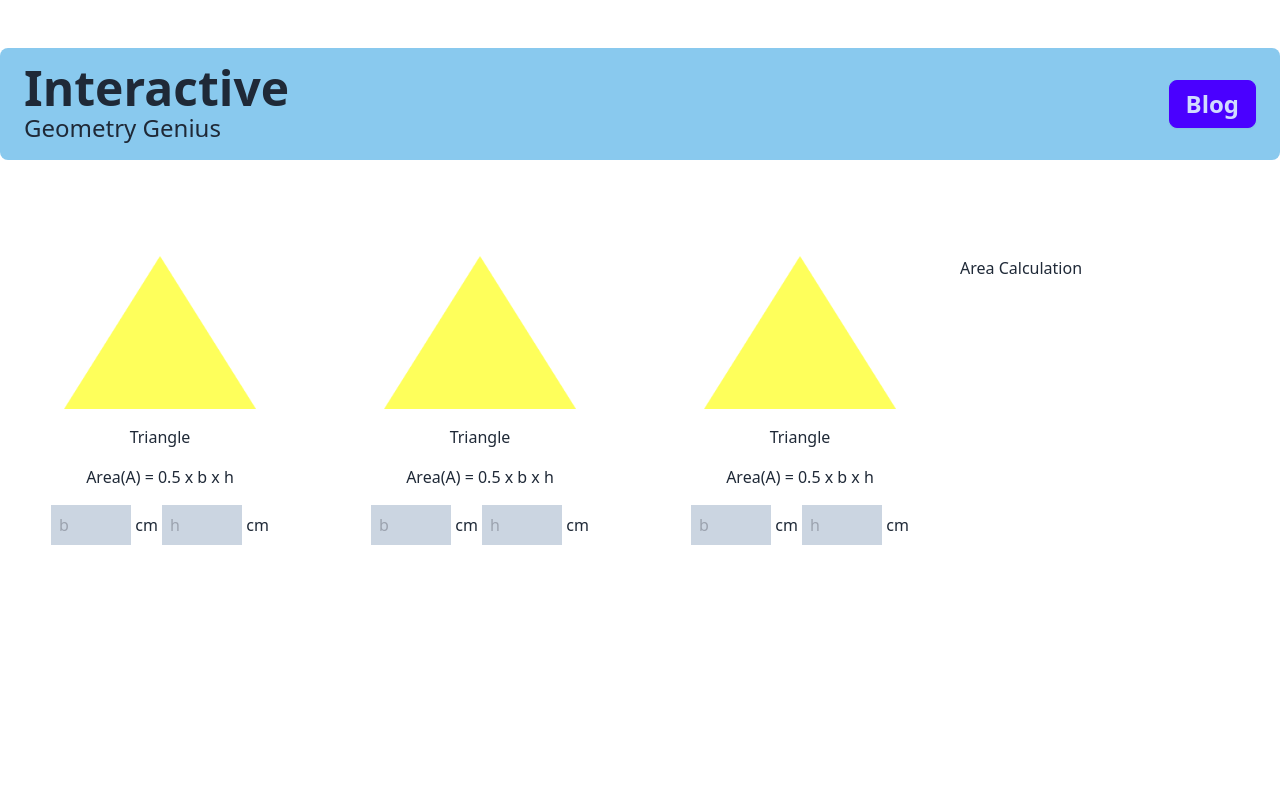
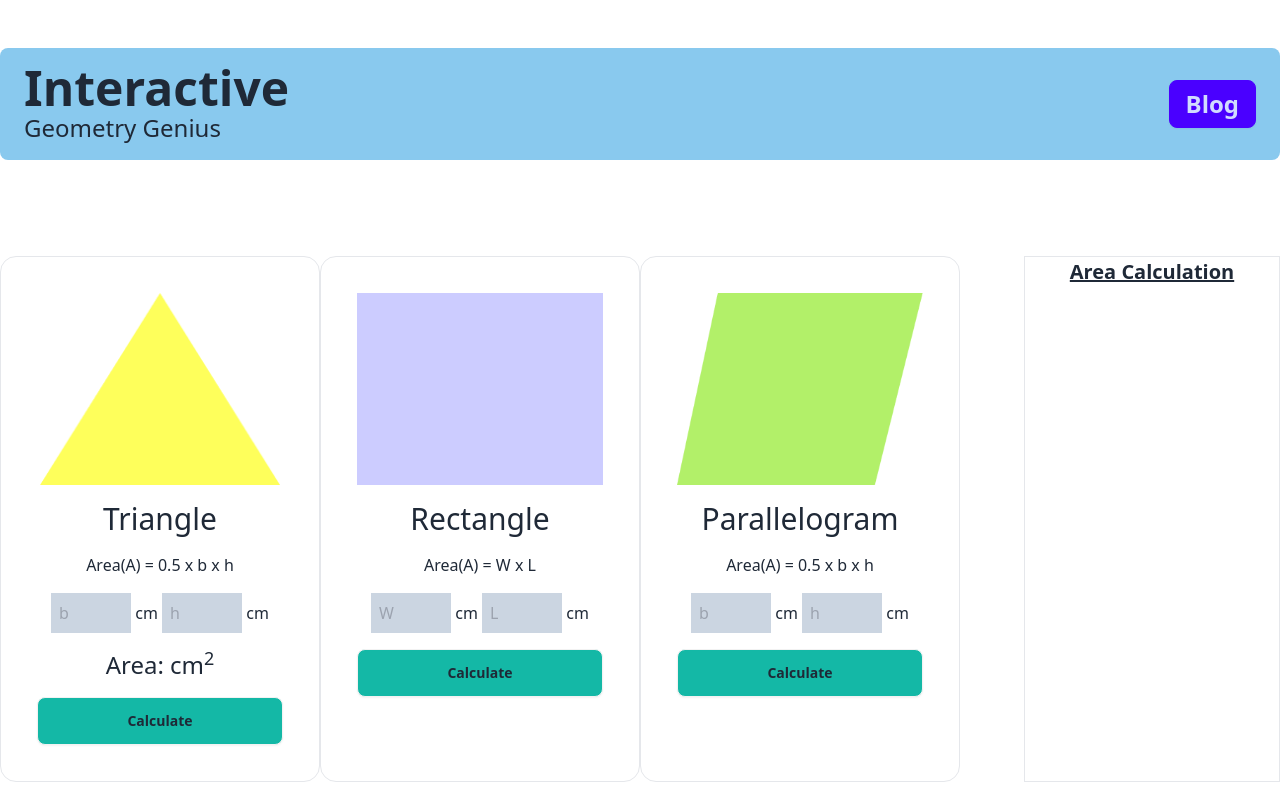
Before and after one commit to sohagmrida15/geometry-genius, a plain HTML site: page index.html in a window 1280 px wide. Drawn offline with nearby package versions, Linux system fonts and the light colour scheme.

Commit message:
Function Added

```diff
--- a/functions.js
+++ b/functions.js
@@ -0,0 +1,27 @@
+
+
+function getInputValueById(inputFieldId){
+    const inputField = document.getElementById(inputFieldId);
+    const inputFieldText = inputField.value;
+    const inputValue = parseFloat(inputFieldText);
+    return inputValue;
+}
+function calculateTriangleArea(){
+    // Triangle Base Value
+    const base = getInputValueById('triangle-base');
+
+
+    // Triangle Height Value
+    const height = getInputValueById('triangle-height');
+
+
+
+    // Calculate Area
+    const area = 0.5 * base * height;
+    console.log(area);
+
+
+    // Display Triangle Area
+    const triangleAreaSpan = document.getElementById('triangle-area');
+    triangleAreaSpan.innerText = area;
+}
--- a/index.html
+++ b/index.html
@@ -4,6 +4,7 @@
     <meta charset="UTF-8" />
     <meta name="viewport" content="width=device-width, initial-scale=1.0" />
     <title>Geometry Genius</title>
+    <link rel="stylesheet" href="style.css" />
     <!--Tailwind CSS & Daisy Ui CDN-->
     <link
       href="https://cdn.jsdelivr.net/npm/daisyui@4.7.2/dist/full.min.css"
@@ -23,38 +24,77 @@
       <button class="btn btn-primary font-bold text-2xl">Blog</button>
     </header>
     <main class="container mx-auto">
-        <div class="flex ">
+      <div class="flex justify-between">
         <div class="flex justify-around w-3/4">
-                <div class="card flex flex-col items-center gap-4">
-                  <img class="w-48" src="images/triangle.png" alt="" />
-                  <h2>Triangle</h2>
+          <div class="card border p-9 flex flex-col items-center gap-4 w-80">
+            <img class="h-48" src="images/triangle.png" alt="" />
+            <h2 class="text-3xl">Triangle</h2>
             <p>Area(A) = 0.5 x b x h</p>
             <div>
-                    <input class="w-20 p-2 bg-slate-300" type="text" placeholder="b" /> <span>cm</span>
-                    <input class="w-20 p-2 bg-slate-300" type="text" placeholder="h" /> <span>cm</span>
+              <input
+                id="triangle-base"
+                class="w-20 p-2 bg-slate-300"
+                type="text"
+                placeholder="b"
+              />
+              <span>cm</span>
+              <input
+                id="triangle-height"
+                class="w-20 p-2 bg-slate-300"
+                type="text"
+                placeholder="h"
+              />
+              <span>cm</span>
+            </div>
+            <div>
+              <p class="text-2xl">Area: <span id="triangle-area"></span>cm<sup>2</sup></p>
+            </div>
+            <button onclick="calculateTriangleArea()" id="triangle-btn" class="bg-teal-500 p-4 rounded-lg w-full btn">Calculate</button>
+
+          </div>
+          <div class="card border p-9 flex flex-col items-center gap-4 w-80">
+            <img class="h-48" src="images/rectangle.png" alt="" />
+            <h2 class="text-3xl">Rectangle</h2>
+            <p>Area(A) = W x L</p>
+            <div>
+              <input
+                class="w-20 p-2 bg-slate-300"
+                type="text"
+                placeholder="W"
+              />
+              <span>cm</span>
+              <input
+                class="w-20 p-2 bg-slate-300"
+                type="text"
+                placeholder="L"
+              />
+              <span>cm</span>
+            </div>
+            <button class="bg-teal-500 p-4 rounded-lg w-full btn">Calculate</button>
+          </div>
+          <div class="card border p-9 flex flex-col items-center gap-4 w-80">
+            <img class="h-48" src="images/parallelogram.png" alt="" />
+            <h2 class="text-3xl">Parallelogram</h2>
+            <p>Area(A) = 0.5 x b x h</p>
+            <div>
+              <input
+                class="w-20 p-2 bg-slate-300"
+                type="text"
+                placeholder="b"
+              />
+              <span>cm</span>
+              <input
+                class="w-20 p-2 bg-slate-300"
+                type="text"
+                placeholder="h"
+              />
+              <span>cm</span>
+            </div>
+            <button class="bg-teal-500 p-4 rounded-lg w-full btn">Calculate</button>
           </div>
         </div>
-                <div class="card flex flex-col items-center gap-4">
-                  <img class="w-48" src="images/triangle.png" alt="" />
-                  <h2>Triangle</h2>
-                  <p>Area(A) = 0.5 x b x h</p>
-                  <div>
-                    <input class="w-20 p-2 bg-slate-300" type="text" placeholder="b" /> <span>cm</span>
-                    <input class="w-20 p-2 bg-slate-300" type="text" placeholder="h" /> <span>cm</span>
-                  </div>
-                </div>
-                <div class="card flex flex-col items-center gap-4">
-                  <img class="w-48" src="images/triangle.png" alt="" />
-                  <h2>Triangle</h2>
-                  <p>Area(A) = 0.5 x b x h</p>
-                  <div>
-                    <input class="w-20 p-2 bg-slate-300" type="text" placeholder="b" /> <span>cm</span>
-                    <input class="w-20 p-2 bg-slate-300" type="text" placeholder="h" /> <span>cm</span>
-                  </div>
-                </div>
-              </div>
-              <div>
-                <h1>Area Calculation</h1>
+        <div class="border w-1/5">
+          <h1 id="result" class="text-center ">Area Calculation</h1>
         </div>
       </div>
     </main>
--- a/style.css
+++ b/style.css
@@ -0,0 +1,5 @@
+#result{
+    text-decoration: underline;
+    font-weight: 700;
+    font-size: 20px;
+}
```
Lines whose indentation alone changed are shown as unchanged.
